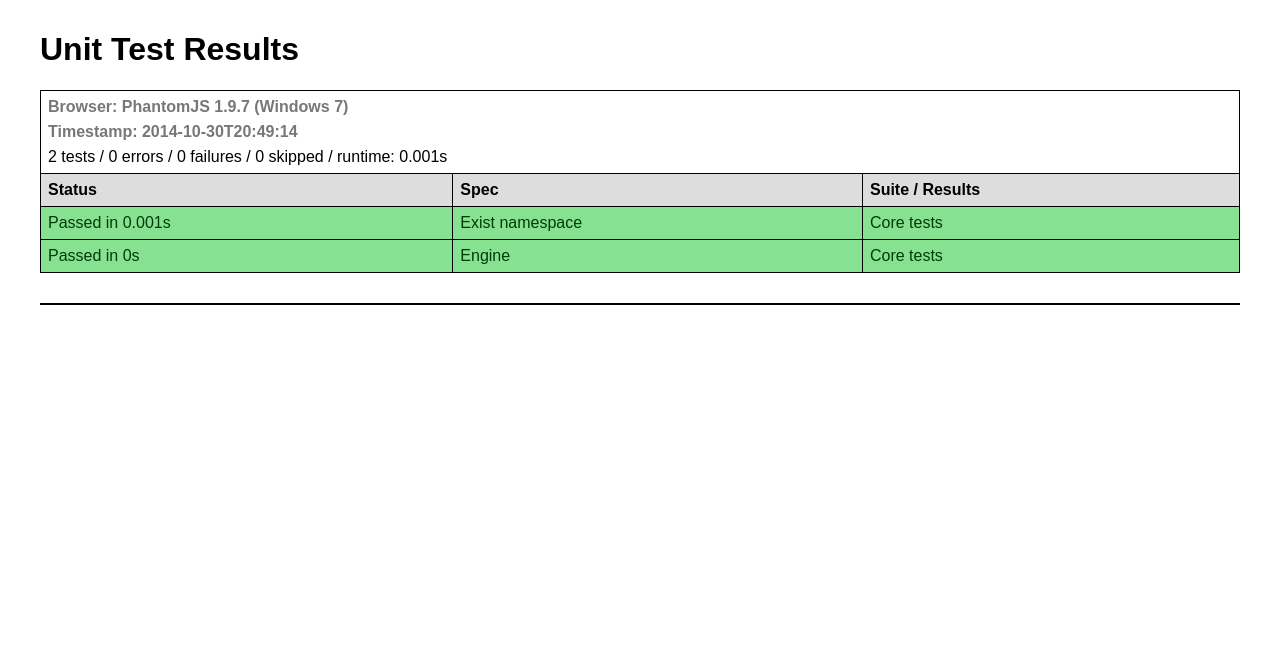
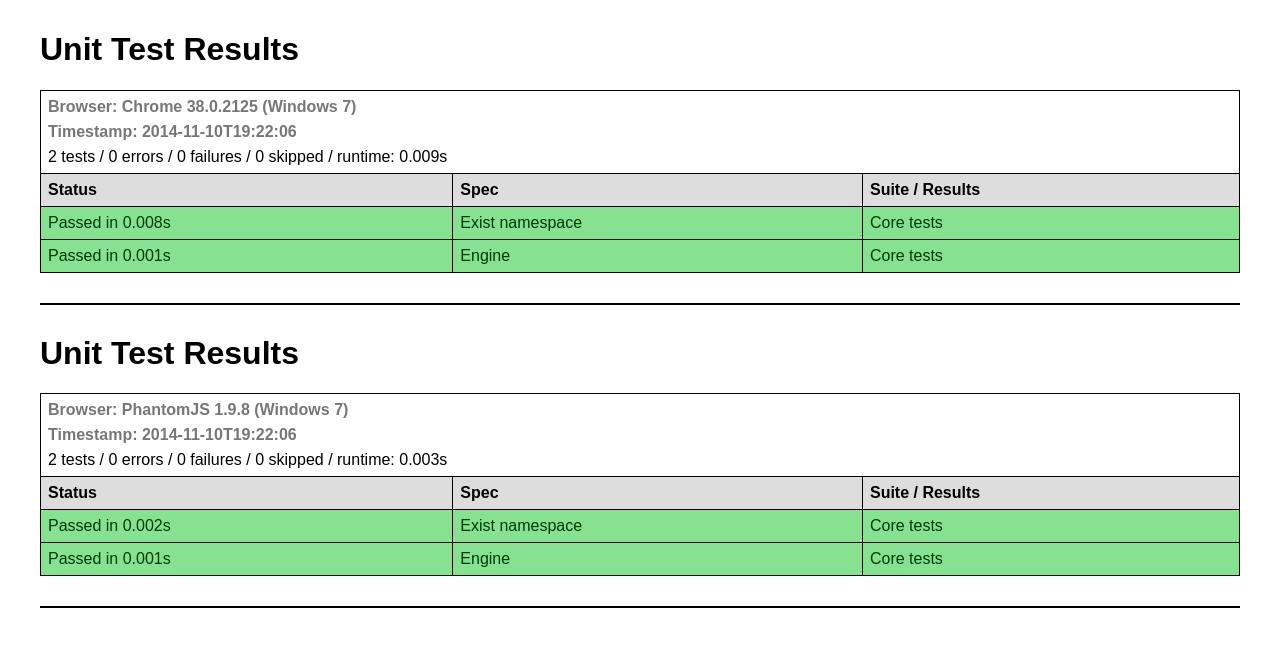
Before and after one commit to Jacq/crowd-sim, a website: page test/units.html in a window 1280 px wide. Drawn offline with Linux system fonts and the light colour scheme.

```diff
--- a/karma.conf.js
+++ b/karma.conf.js
@@ -1,5 +1,6 @@
-'use strict';
+
 module.exports = function (config) {
+    'use strict';
     config.set({
 
         // base path, that will be used to resolve files and exclude
--- a/test/units.html
+++ b/test/units.html
@@ -9,10 +9,10 @@
     <h1>Unit Test Results</h1>
     <table cellspacing="0" cellpadding="0" border="0">
       <tr class="overview">
-        <td colspan="3" title="Mozilla/5.0 (Windows NT 6.1; WOW64) AppleWebKit/534.34 (KHTML, like Gecko) PhantomJS/1.9.7 Safari/534.34">Browser: PhantomJS 1.9.7 (Windows 7)</td>
+        <td colspan="3" title="Mozilla/5.0 (Windows NT 6.1; WOW64) AppleWebKit/537.36 (KHTML, like Gecko) Chrome/38.0.2125.111 Safari/537.36">Browser: Chrome 38.0.2125 (Windows 7)</td>
       </tr>
       <tr class="overview">
-        <td colspan="3">Timestamp: 2014-10-30T20:49:14</td>
+        <td colspan="3">Timestamp: 2014-11-10T19:22:06</td>
       </tr>
       <tr>
         <td colspan="3">
@@ -20,7 +20,7 @@
           0 errors /
           0 failures /
           0 skipped /
-          runtime: 0.001s
+          runtime: 0.009s
         </td>
       </tr>
       <tr class="header">
@@ -29,12 +29,53 @@
         <td>Suite / Results</td>
       </tr>
       <tr class="pass">
-        <td>Passed in 0.001s</td>
+        <td>Passed in 0.008s</td>
         <td>Exist namespace</td>
         <td>Core tests</td>
       </tr>
       <tr class="pass">
-        <td>Passed in 0s</td>
+        <td>Passed in 0.001s</td>
+        <td>Engine</td>
+        <td>Core tests</td>
+      </tr>
+    </table>
+    <hr/>
+  </body>
+  <head>
+    <meta charset="utf-8"/>
+    <title>Unit Test Results</title>
+    <style type="text/css">html,body{font-family:Arial,sans-serif;margin:0;padding:0;}body{padding:10px 40px;}table{width:100%;margin-bottom:20px;}tr.header{background:#ddd;font-weight:bold;border-bottom:none;}td{padding:7px;border-top:none;border-left:1px black solid;border-bottom:1px black solid;border-right:none;}tr.pass td{color:#003b07;background:#86e191;}tr.skip td{color:#7d3a00;background:#ffd24a;}tr.fail td{color:#5e0e00;background:#ff9c8a;}tr:first-child td{border-top:1px black solid;}td:last-child{border-right:1px black solid;}tr.overview{font-weight:bold;color:#777;}tr.overview td{padding-bottom:0px;border-bottom:none;}tr.system-out td{color:#777;}hr{height:2px;margin:30px 0;background:#000;border:none;}</style>
+  </head>
+  <body>
+    <h1>Unit Test Results</h1>
+    <table cellspacing="0" cellpadding="0" border="0">
+      <tr class="overview">
+        <td colspan="3" title="Mozilla/5.0 (Windows NT 6.1; WOW64) AppleWebKit/534.34 (KHTML, like Gecko) PhantomJS/1.9.8 Safari/534.34">Browser: PhantomJS 1.9.8 (Windows 7)</td>
+      </tr>
+      <tr class="overview">
+        <td colspan="3">Timestamp: 2014-11-10T19:22:06</td>
+      </tr>
+      <tr>
+        <td colspan="3">
+          2 tests /
+          0 errors /
+          0 failures /
+          0 skipped /
+          runtime: 0.003s
+        </td>
+      </tr>
+      <tr class="header">
+        <td>Status</td>
+        <td>Spec</td>
+        <td>Suite / Results</td>
+      </tr>
+      <tr class="pass">
+        <td>Passed in 0.002s</td>
+        <td>Exist namespace</td>
+        <td>Core tests</td>
+      </tr>
+      <tr class="pass">
+        <td>Passed in 0.001s</td>
         <td>Engine</td>
         <td>Core tests</td>
       </tr>
```
Also changed, not shown: src/core.js (+6 -5 lines), test/core.tests.js (+2 -2 lines).
